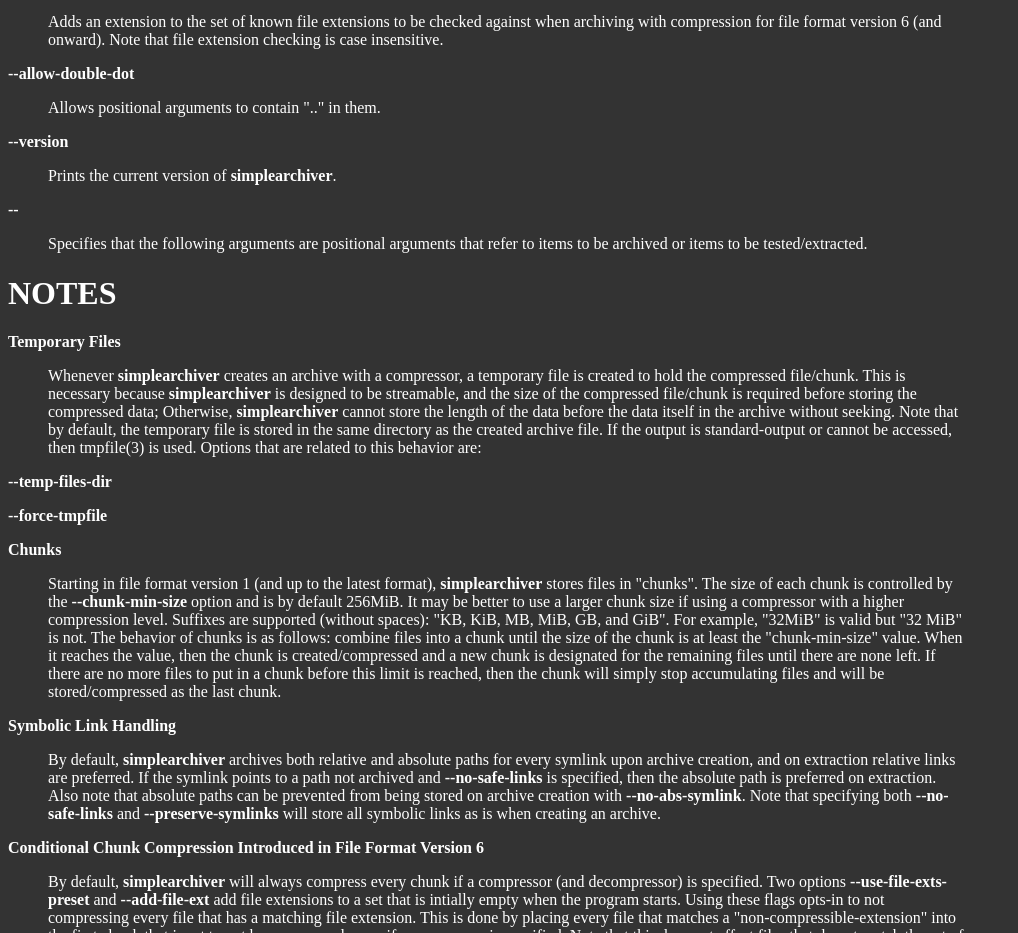
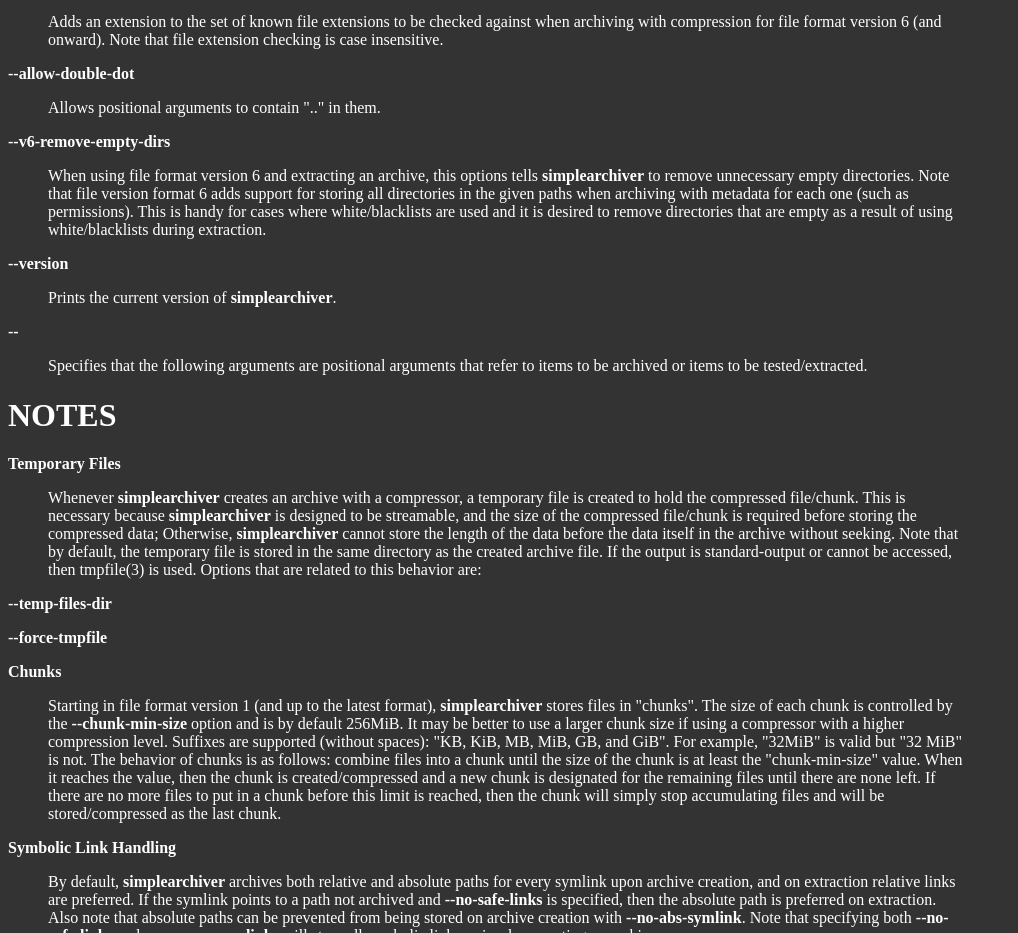
Before and after one commit to Stephen-Seo/SimpleArchiver, a plain HTML site: page index.html in a window 1280 px wide. Shown: the part 4221-5154 px from the top of the page, without its empty margins (0-1018 px from the left). Drawn offline with Linux system fonts and the light colour scheme.

Commit message:
Update exported Man to HTML page

```diff
--- a/index.html
+++ b/index.html
@@ -376,6 +376,16 @@ onward). Note that file extension checking is case insensitive.</p>
 <dd>
 <p>Allows positional arguments to contain ".." in them.</p>
 </dd>
+<dt><strong>--v6-remove-empty-dirs</strong></dt>
+<dd>
+<p>When using file format version 6 and extracting an archive, this
+options tells <strong>simplearchiver</strong> to remove unnecessary
+empty directories. Note that file version format 6 adds support for
+storing all directories in the given paths when archiving with metadata
+for each one (such as permissions). This is handy for cases where
+white/blacklists are used and it is desired to remove directories that
+are empty as a result of using white/blacklists during extraction.</p>
+</dd>
 <dt><strong>--version</strong></dt>
 <dd>
 <p>Prints the current version of <strong>simplearchiver</strong>.</p>
```
